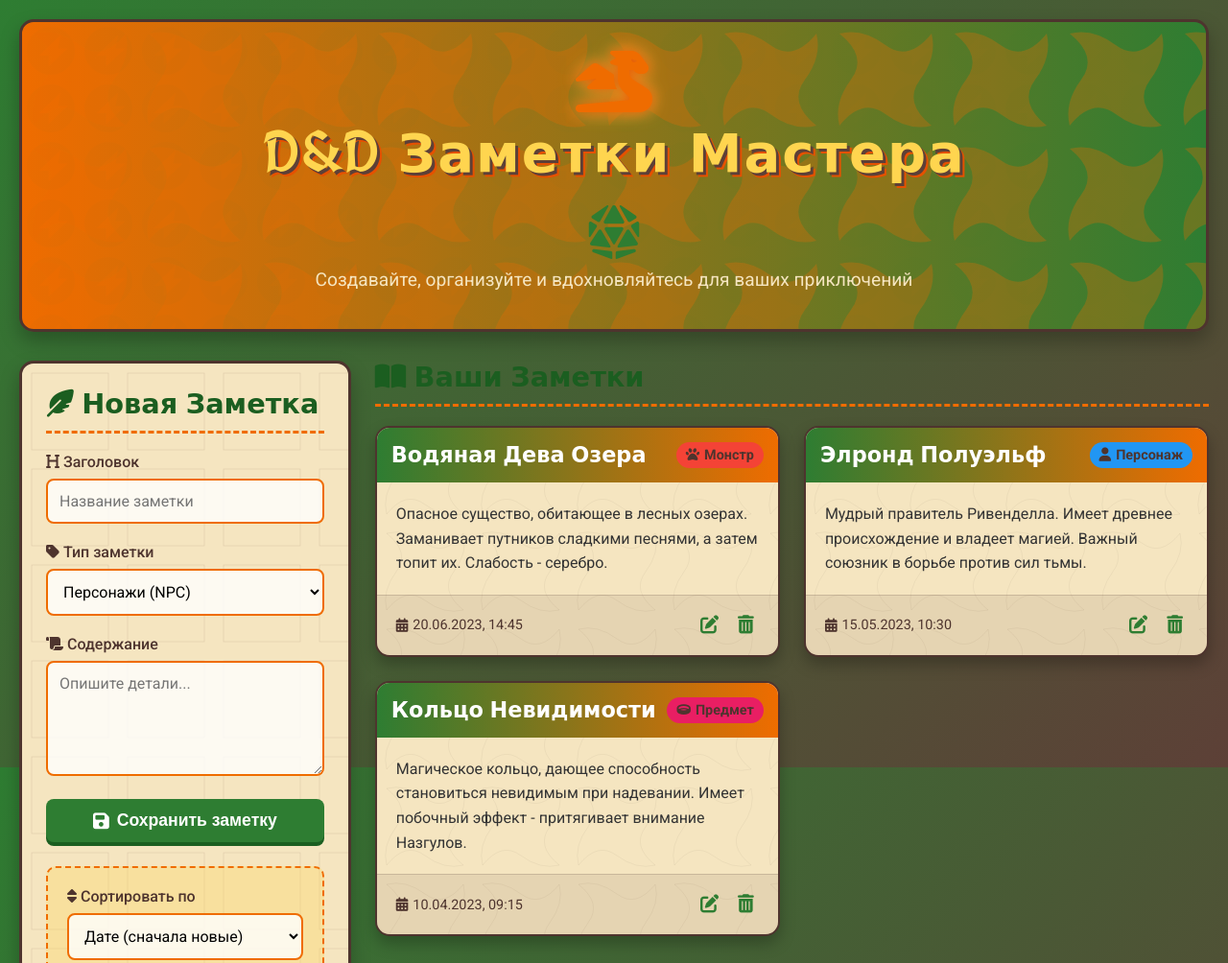
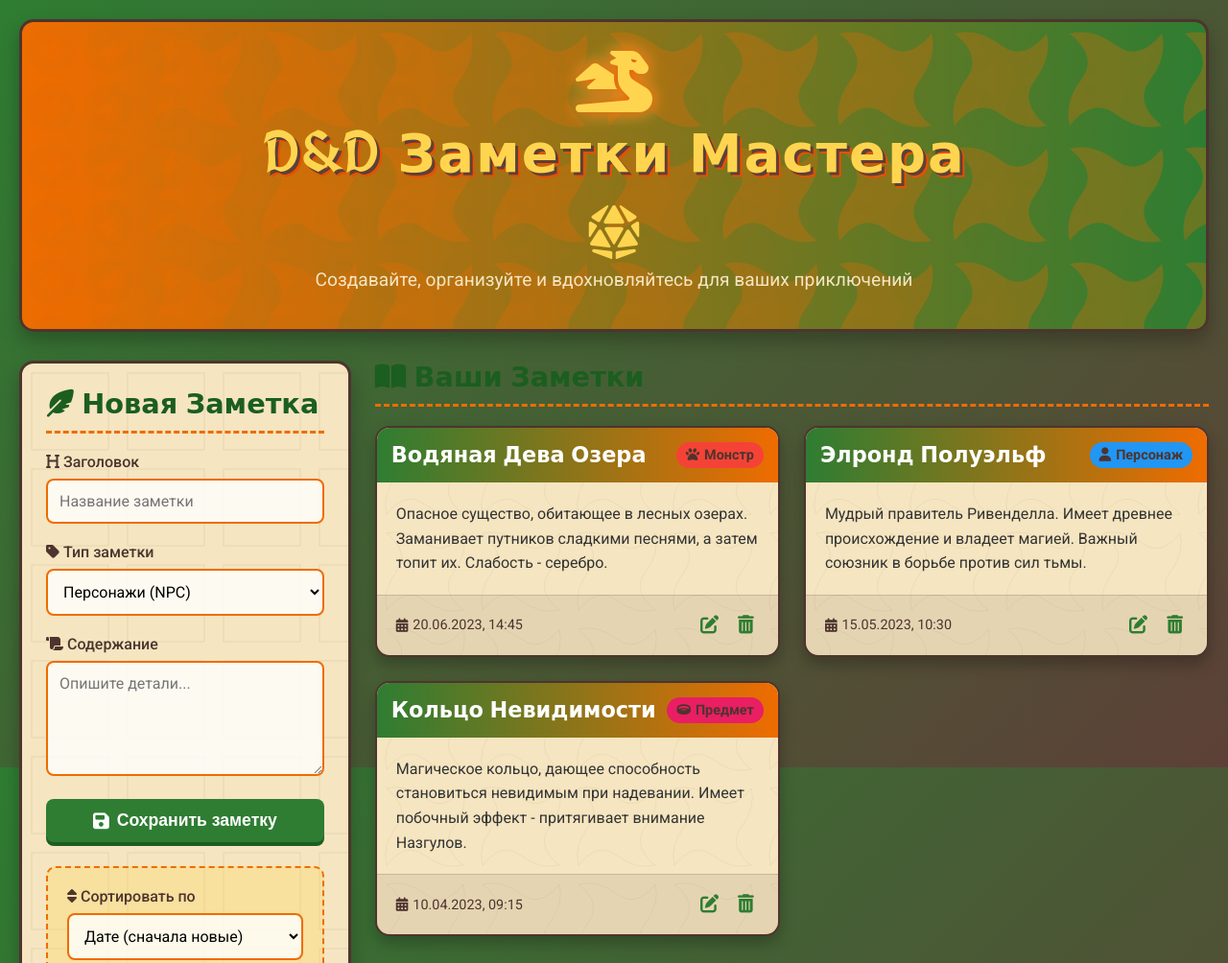
Before and after one commit to pollottence42/notes, a plain HTML site: page index.html in a window 1280 px wide. Shown: the top 1004 px of the page at 96% size. Drawn offline with Linux system fonts and the light colour scheme.

Commit message:
цвета

```diff
--- a/index.html
+++ b/index.html
@@ -88,7 +88,7 @@
 
         .dragon-icon {
             font-size: 4rem;
-            color: var(--fire-orange);
+            color:#ffd54f;
             margin: 10px;
             text-shadow: 2px 2px 3px var(--leather-brown);
             animation: flame 2s infinite alternate;
@@ -96,7 +96,7 @@
 
         .dice-icon {
             font-size: 3.5rem;
-            color: var(--dragon-green);
+            color:#ffd54f;
             margin: 10px;
             animation: roll 5s infinite;
         }
```
